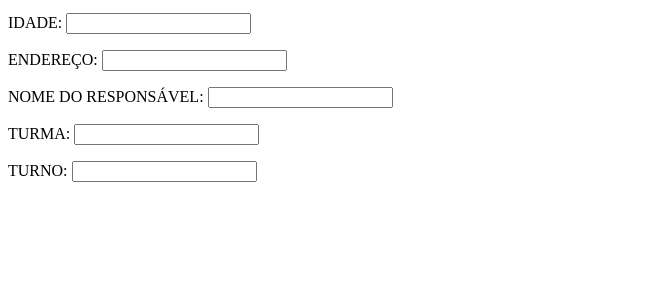
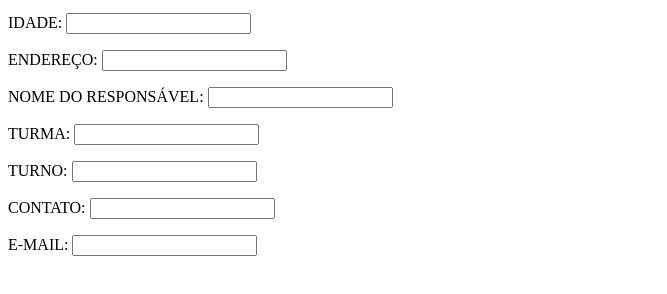
Before and after one commit to derikpomposo1806/FORMULARIO, a plain HTML site: page index.html in a window 1280 px wide. Shown: the part 104-398 px from the top of the page, without its empty margins (0-667 px from the left). Drawn offline with Linux system fonts and the light colour scheme.

Commit message:
Update index.html

```diff
--- a/index.html
+++ b/index.html
@@ -15,6 +15,9 @@
      <p>NOME DO RESPONSÁVEL: <input type="text" name="nome do responsável" id="nome do responsável" </p>
      <p>TURMA: <input type="text" name="turma" id="turma" </p>
      <p>TURNO: <input type="text" name="turno" id="turno" </p>
+     <p>CONTATO: <input type="text" name="contato" id="contato" </p>
+     <p>E-MAIL: <input type="text" name="e-mail" id="e-mail" </p>
+
 
 
 
```
